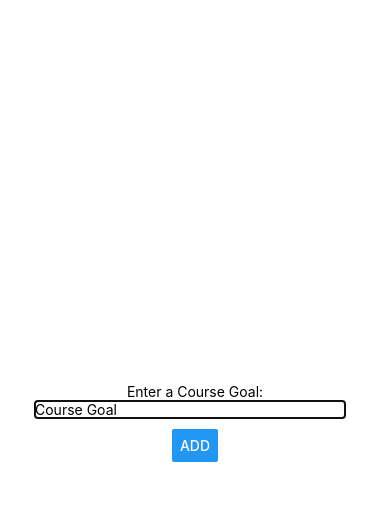
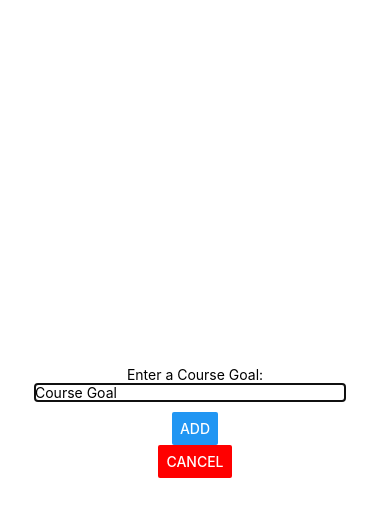
Before and after one commit to japerry911/CourseGoals_RN_Mobile_App, a React Native app: screen / in a window 390 px wide. Both pictures are taken after a click on the button "ADD NEW GOAL". Shown: the top 516 px of the page. Built offline with nearby package versions, Linux system fonts and the light colour scheme.

Commit message:
Added Cancel button to GoalInput that closes modal

```diff
--- a/App.js
+++ b/App.js
@@ -16,6 +16,10 @@ export default function App() {
     setCourseGoals(courseGoals.filter(goal => goal.id !== id));
   };
 
+  const cancelAddingGoalHandler = () => {
+    setIsAddMode(false);
+  };
+
   return (
     <View style={styles.mainContainerStyle}>
       <Button
@@ -25,11 +29,18 @@ export default function App() {
       <GoalInput
         visible={isAddMode}
         addGoalHandler={addGoalHandler}
+        onCancel={cancelAddingGoalHandler}
       />
       <FlatList
         data={courseGoals}
         keyExtractor={goal => goal.id}
-        renderItem={({ item }) => <GoalItem goal={item.goal} onDelete={() => deleteGoalHandler(item.id)} />}
+        renderItem={({ item }) => {
+        return (
+          <GoalItem
+            goal={item.goal}
+            onDelete={() => deleteGoalHandler(item.id)}
+          />
+        );}}
       />
     </View>
   );
--- a/src/components/GoalInput.js
+++ b/src/components/GoalInput.js
@@ -1,22 +1,32 @@
 import React, { useState } from 'react';
 import { View, TextInput, StyleSheet, Button, Modal, Text } from 'react-native';
 
-const GoalInput = ({ addGoalHandler, visible }) => {
+const GoalInput = ({ addGoalHandler, visible, onCancel }) => {
     const [enteredGoal, setEnteredGoal] = useState('');
+
+    const addHandler = () => {
+        addGoalHandler(enteredGoal);
+        setEnteredGoal('');
+    };
 
     return (
         <Modal visible={visible} animationType="slide">
             <View style={styles.headerViewStyle}>
                 <Text>Enter a Course Goal:</Text>
                 <TextInput
-                style={styles.headerInputStyle}
-                placeholder='Course Goal'
-                onChangeText={newGoal => setEnteredGoal(newGoal)}
-                value={enteredGoal}
+                    style={styles.headerInputStyle}
+                    placeholder='Course Goal'
+                    onChangeText={newGoal => setEnteredGoal(newGoal)}
+                    value={enteredGoal}
                 />
                 <Button
-                title='ADD'
-                onPress={() => addGoalHandler(enteredGoal)}
+                    title='ADD'
+                    onPress={addHandler}
+                />
+                <Button
+                    title='CANCEL'
+                    color='red'
+                    onPress={() => onCancel()}
                 />
             </View>
         </Modal>
```
